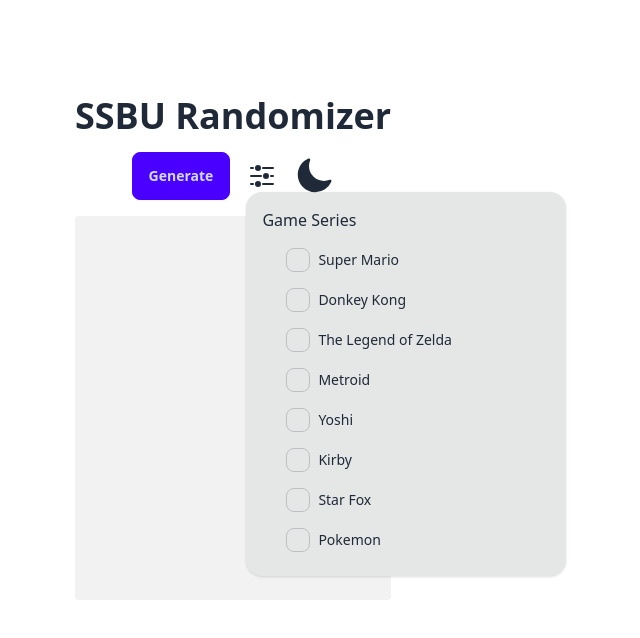
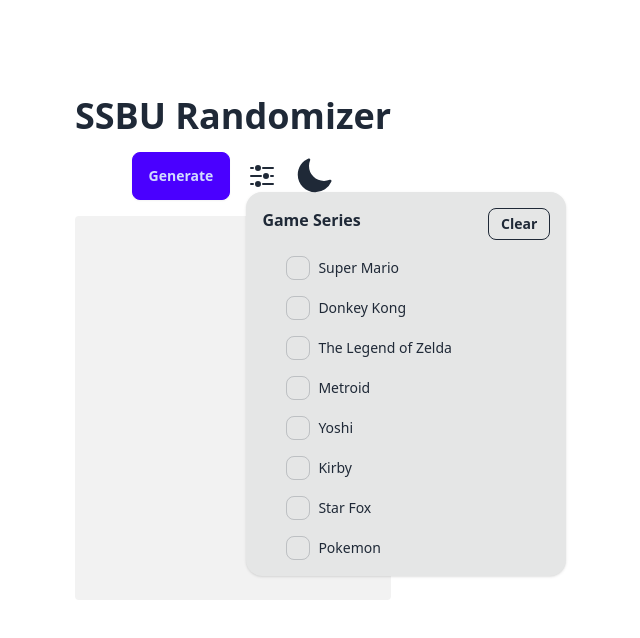
Before and after one commit to EngineerFaunce/ssbu-randomizer, a Next.js app: page /ssbu-randomizer/ in a window 1280 px wide. Both pictures are taken after a click on the button 669 px from the left and 176 px from the top of the page. Shown: the top 638 px of the page, without its empty margins (407-1047 px from the left). Built offline with nearby package versions, Linux system fonts and the light colour scheme.

Commit message:
feat: add clear filter button

```diff
--- a/app/page.tsx
+++ b/app/page.tsx
@@ -77,19 +77,26 @@
           <div className="dropdown">
             <AdjustmentsHorizontalIcon tabIndex={0} role="button" className="w-8 h-8" />
             <div className="dropdown-content shadow bg-base-300 rounded-box w-80 h-96 p-4">
-              <h2>Game Series</h2>
+              <div className="flex flex-row justify-between items-start">
+                <h2 className="font-semibold">Game Series</h2>
+                <button className="btn btn-outline btn-sm"
+                  onClick={() => setSelectedSeries([])}>
+                  Clear
+                </button>
+              </div>
               <ul tabIndex={0} className="z-[1] flex-nowrap menu overflow-y-auto h-80">
                 {allSeries.map(series => (
                   <li key={series}>
-                    <div>
+                    <label htmlFor={`checkbox-${series}`}>
                       <input
+                        id={`checkbox-${series}`}
                         type="checkbox"
                         className="checkbox"
                         checked={selectedSeries.includes(series)}
                         onChange={() => handleSeriesChange(series)}
                       />
                       <span className="label-text">{series}</span>
-                    </div>
+                    </label>
                   </li>
                 ))}
               </ul>
```
